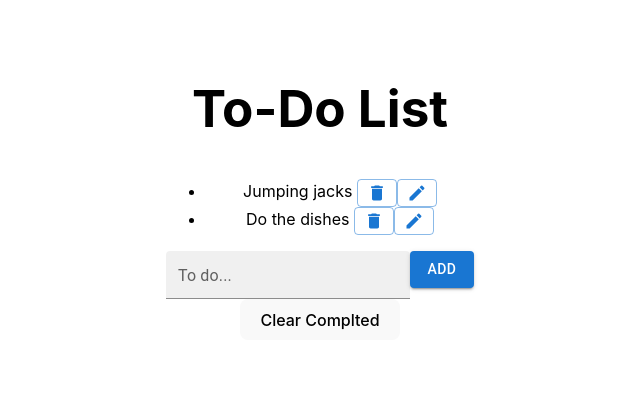
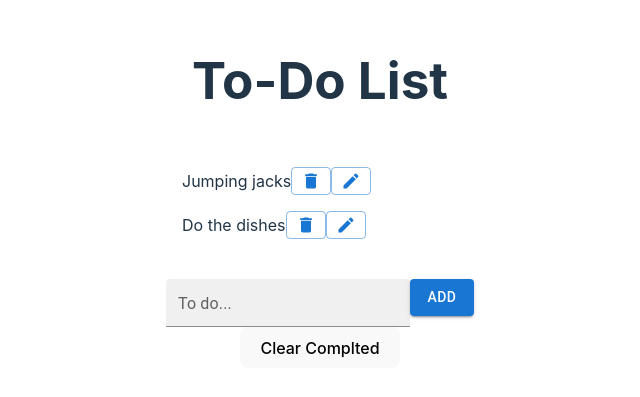
Before and after one commit to abelinsenmayer/rememberall, a React (Vite) app in the folder rememberall/: page / in a window 1280 px wide. Shown: the part 211-608 px from the top of the page, without its empty margins (320-960 px from the left). Built offline with nearby package versions, Linux system fonts and the light colour scheme.

Commit message:
Changed to use List and ListItem from MUI

```diff
--- a/rememberall/src/todolist/ToDoList.jsx
+++ b/rememberall/src/todolist/ToDoList.jsx
@@ -2,13 +2,10 @@ import { useState } from 'react'
 import CreateItemForm from './CreateItemForm'
 import { ToDoListItem, ToDo } from './ToDoListItem'
 import { Button } from '@mui/base'
+import { List } from '@mui/material'
 
 export default function ToDoList({ initItems }) {
     const [items, setItems] = useState(initItems)
-    const [color, setColor] = useState("black")
-    const style = {
-        color: color
-    }
 
     // Handlers for modifying list items
     const addItem = (newItem) => {
@@ -35,20 +32,19 @@ export default function ToDoList({ initItems }) {
     const handleDragEnter = (evt) => {
         evt.preventDefault()
         evt.stopPropagation()
-        console.log("entering")
-        setColor("red")
     }
     const handleDragLeave = (evt) => {
         evt.preventDefault()
         evt.stopPropagation()
-        console.log("leaving")
-        setColor("black")
+    }
+    const handleDrop = (evt) => {
+        // NOOP
     }
 
     return (
-        <section onDragOver={handleDragOver} onDragEnter={handleDragEnter} onDragLeave={handleDragLeave} style={style}>
+        <section onDragOver={handleDragOver} onDragEnter={handleDragEnter} onDragLeave={handleDragLeave} onDrop={handleDrop}>
             <h1>To-Do List</h1>
-            <ul>
+            <List>
                 {items.map((item) =>
                     <ToDoListItem
                         key={item.id}
@@ -58,7 +54,8 @@ export default function ToDoList({ initItems }) {
                         updateItem={updateText}
                     />
                 )}
-            </ul>
+            </List>
+            <br />
             <CreateItemForm addItem={addItem} />
             <Button variant="contained" onClick={clearCompleted}>Clear Complted</Button>
         </section>
--- a/rememberall/src/todolist/ToDoListItem.jsx
+++ b/rememberall/src/todolist/ToDoListItem.jsx
@@ -5,6 +5,7 @@ import EditIcon from '@mui/icons-material/Edit';
 import './ToDoListItem.css'
 import ItemEditForm from './ItemEditForm';
 import { useState } from 'react';
+import { ListItem } from '@mui/material';
 
 function ToDoListItem({ todo, toggleDone: toggleDone, remove, updateItem: updateItem }) {
     const [isEditing, setIsEditing] = useState(false)
@@ -18,7 +19,7 @@ function ToDoListItem({ todo, toggleDone: toggleDone, remove, updateItem: update
 
     const style = todo.done ? { textDecoration: "line-through" } : {}
     return (
-        <li className='ToDoListItem' draggable="true" onDrag={handleDrag}>
+        <ListItem className='ToDoListItem' draggable="true" onDrag={handleDrag}>
             {/* Display the regular view if we are not currenly editing the item */}
             {!isEditing && (
                 <>
@@ -44,7 +45,7 @@ function ToDoListItem({ todo, toggleDone: toggleDone, remove, updateItem: update
             {isEditing && (
                 <ItemEditForm initValue={todo.text} doEdit={updateText} placeholder="To do..." />
             )}
-        </li>
+        </ListItem>
     )
 }
 
```
